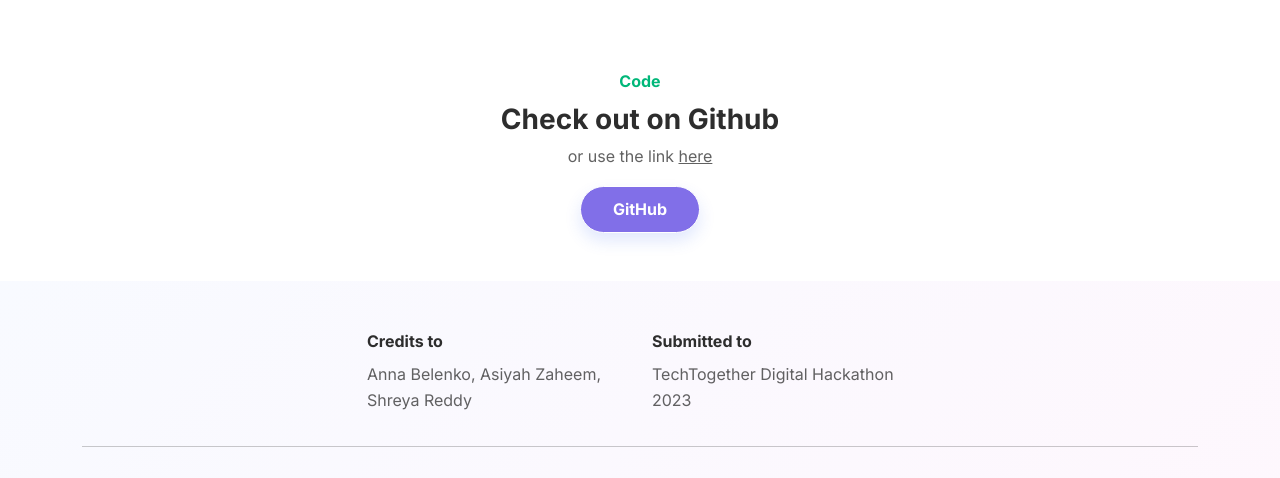
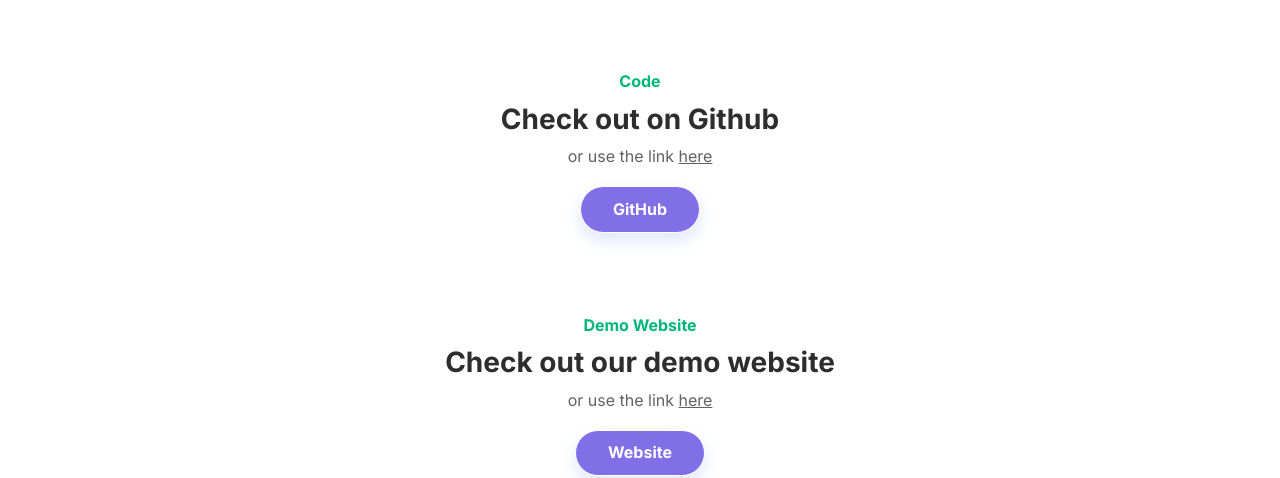
Before and after one commit to asiyahzaheem/Transcribly, a plain HTML site: page index.html in a window 1280 px wide. Shown: the part 6605-7083 px from the top of the page. Drawn offline with Linux system fonts and the light colour scheme.

Commit message:
Added website link

```diff
--- a/index.html
+++ b/index.html
@@ -572,23 +572,49 @@
           </div>
         </div>
       </div>
-      <div class="row">
+      <div class="row" style="padding-bottom: 80px">
         <div class="col-md-8 col-xl-6 text-center mx-auto">
           <p class="fw-bold text-success mb-2">Code</p>
           <h3 class="fw-bold">Check out on Github</h3>
           <p class="text-muted">
             or use the link
-            <a href="https://github.com/asiyahzaheem/Transcribly">here</a>
+            <a
+              href="https://github.com/asiyahzaheem/Transcribly "
+              target="_blank"
+              >here</a
+            >
           </p>
           <a
             class="btn btn-primary shadow"
             role="button"
             href="https://github.com/asiyahzaheem/Transcribly"
+            target="_blank"
             style="
               background: rgb(129, 111, 232);
               border-color: rgb(255, 255, 255);
             "
             >GitHub</a
+          >
+        </div>
+      </div>
+      <div class="row">
+        <div class="col-md-8 col-xl-6 text-center mx-auto">
+          <p class="fw-bold text-success mb-2">Demo Website</p>
+          <h3 class="fw-bold">Check out our demo website</h3>
+          <p class="text-muted">
+            or use the link
+            <a href="http://transcribly.co" target="_blank">here</a>
+          </p>
+          <a
+            class="btn btn-primary shadow"
+            role="button"
+            href="http://transcribly.co"
+            target="_blank"
+            style="
+              background: rgb(129, 111, 232);
+              border-color: rgb(255, 255, 255);
+            "
+            >Website</a
           >
         </div>
       </div>
```
